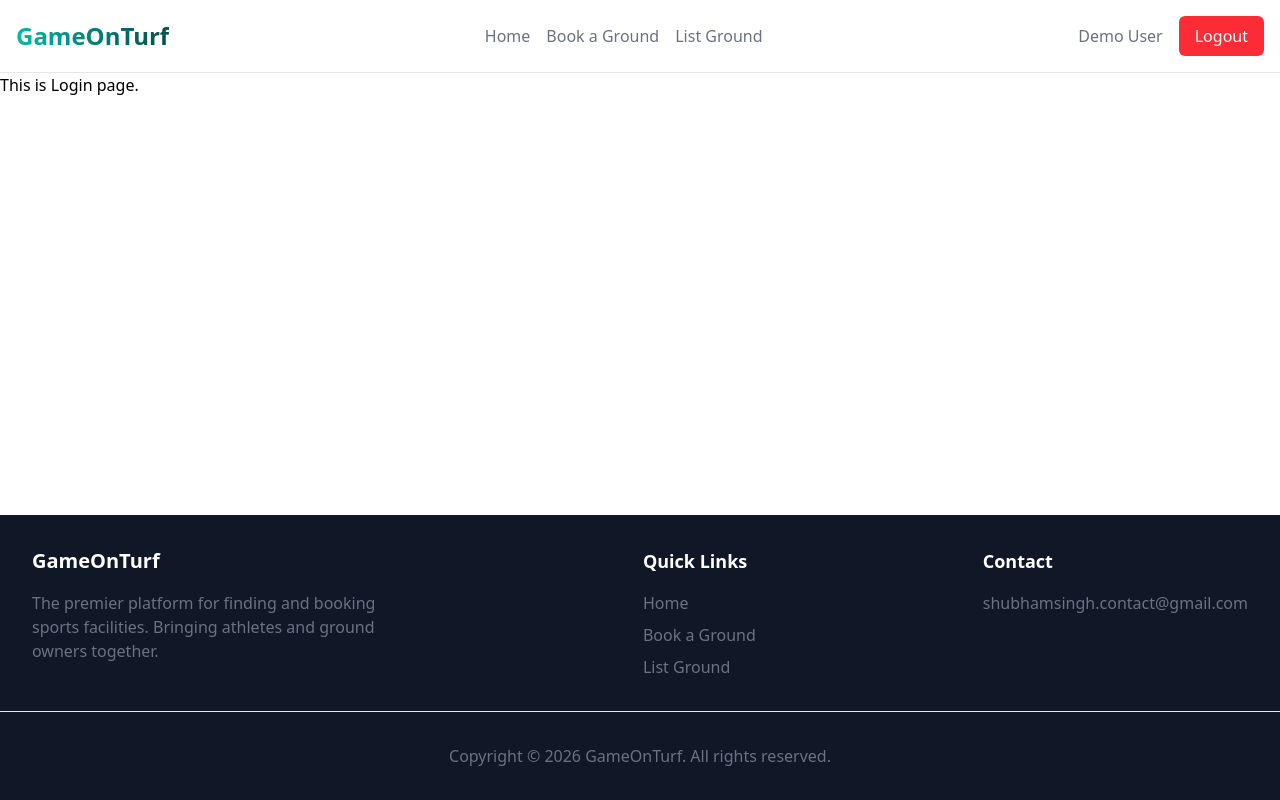
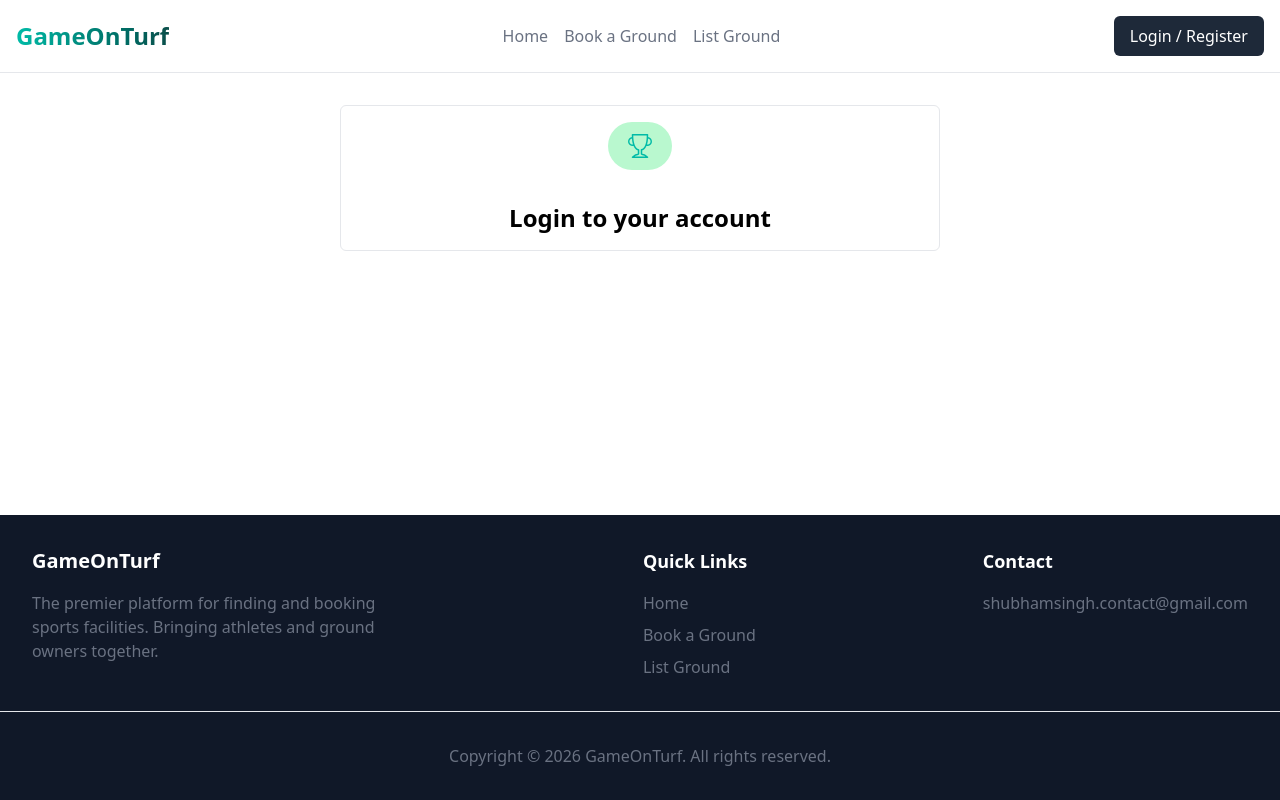
Before and after one commit to unrealblood/game-on-turf-nextjs, a Next.js app: page /auth/login in a window 1280 px wide. Built offline with nearby package versions, Linux system fonts and the light colour scheme.

Commit message:
install bootstrap-icons package, configure it, and create dummy login page with title

```diff
--- a/app/auth/login/page.js
+++ b/app/auth/login/page.js
@@ -1,7 +1,20 @@
 export default async function Login() {
     return (
         <div className="flex-1 overflow-y-auto">
-            This is Login page.
+            <div className="w-[600px] mx-auto flex justify-center items-center mt-8 border border-gray-200 rounded-md p-4">
+                <div>
+                    <header className="flex justify-center items-center gap-8 flex-col">
+                        <div className="bg-green-200 text-center p-2 rounded-full w-16">
+                            <span className="bi-trophy text-2xl text-teal-500" />
+                        </div>
+
+                        <h1 className="text-2xl font-bold">Login to your account</h1>
+                    </header>
+
+                    {/* Login Form */}
+
+                </div>
+            </div>
         </div>
     );
 }
--- a/app/components/header/HeaderClientComponent.jsx
+++ b/app/components/header/HeaderClientComponent.jsx
@@ -5,7 +5,7 @@ import { useState } from "react";
 import LogoutButton from "./LogoutButton";
 
 export default function HeaderClientComponent() {
-    const [isAuthUser, setIsAuthUser] = useState(true);
+    const [isAuthUser, setIsAuthUser] = useState(false);
 
     return (
         <header className="flex justify-between items-center p-4 border-b border-gray-200">
--- a/app/globals.css
+++ b/app/globals.css
@@ -1 +1,4 @@
 @import "tailwindcss";
+
+/* Import the Sass files as usual */
+@import "bootstrap-icons/font/bootstrap-icons";
--- a/package.json
+++ b/package.json
@@ -9,6 +9,7 @@
     "lint": "eslint"
   },
   "dependencies": {
+    "bootstrap-icons": "^1.13.1",
     "next": "16.3.1",
     "react": "19.2.8",
     "react-dom": "19.2.8"
```
Also changed, not shown: app/components/auth/login/LoginForm.jsx (added), 1 other file (tests, documents, lock files or other folders).
